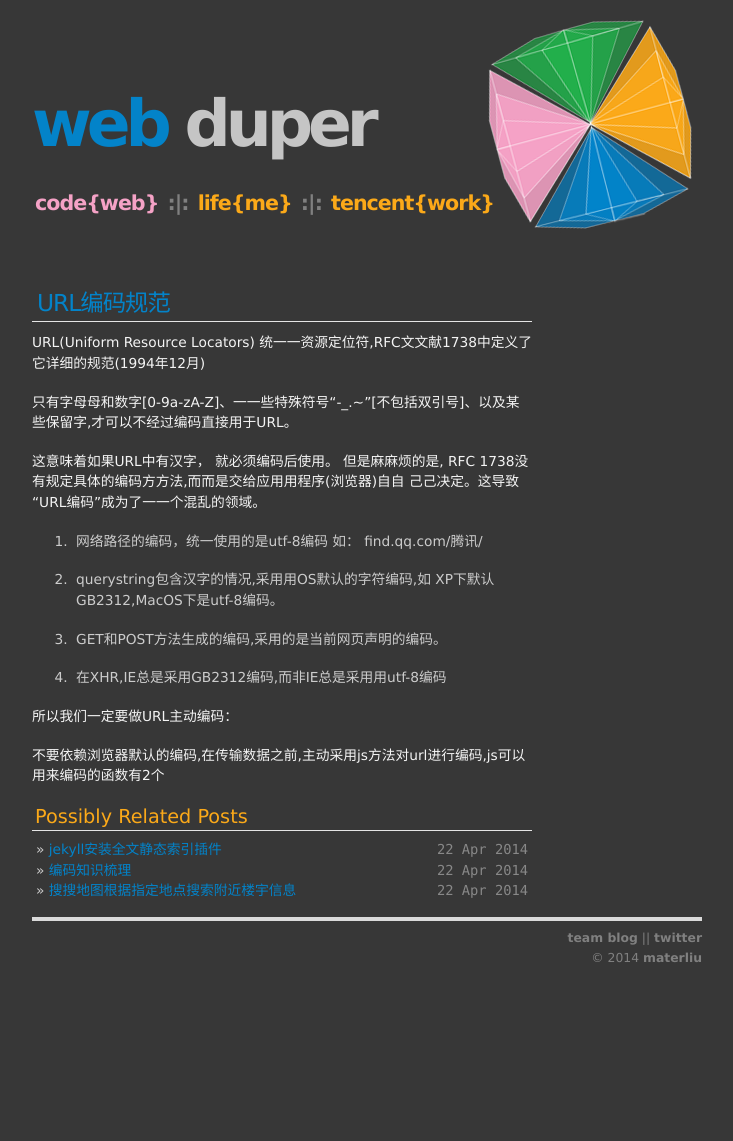
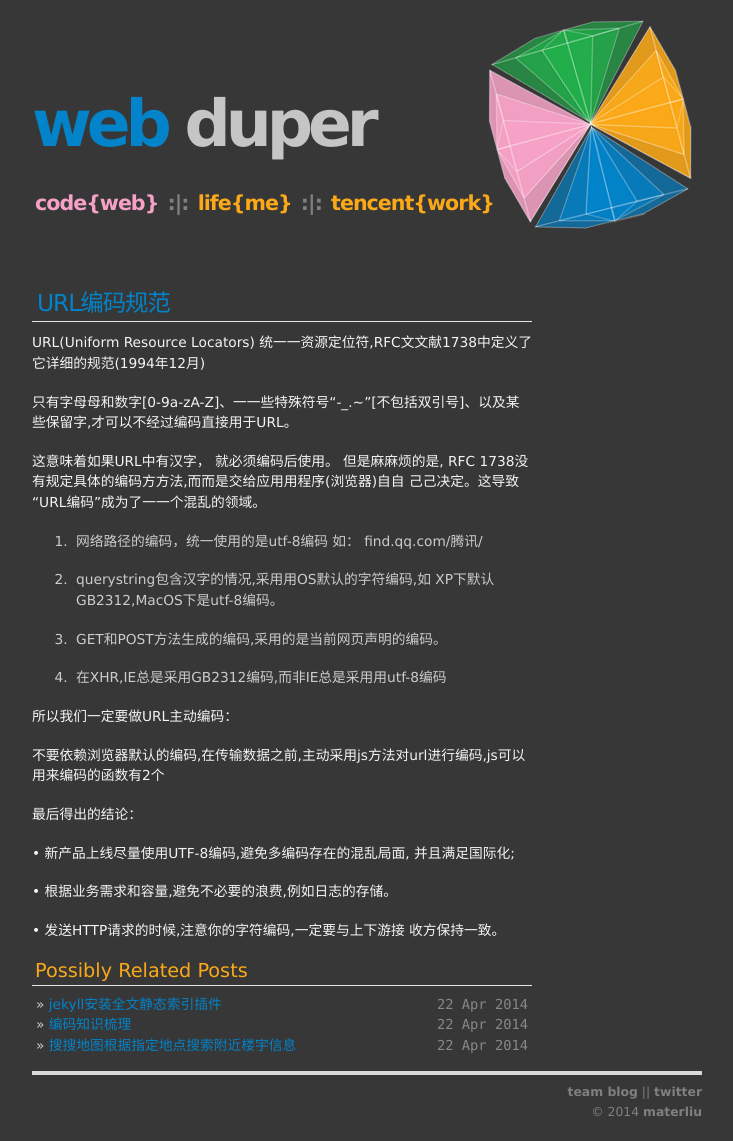
Before and after one commit to materliu/materliu.github.io, a Jekyll site: the page built from all/web/_posts/2014-04-23-uri-encode.md, in a window 1280 px wide. Shown: the whole page, without its empty margins (273-1006 px from the left). Built offline with Jekyll 4.4.1, drawn with Linux system fonts in a browser that asks for light colours; Markdown is read by kramdown in place of the engine named in the settings; before the commit the page ends 987 px from its top, so only the background shows below that.

Commit message:
结论添加！

```diff
--- a/all/tencent/_posts/2014-04-23-uri-encode.md
+++ b/all/web/_posts/2014-04-23-uri-encode.md
@@ -22,3 +22,12 @@ URL(Uniform Resource Locators) 统⼀一资源定位符,RFC⽂文献1738中定
 所以我们一定要做URL主动编码：
 
 不要依赖浏览器默认的编码,在传输数据之前,主动采用js方法对url进行编码,js可以用来编码的函数有2个
+
+
+最后得出的结论：
+
+• 新产品上线尽量使用UTF-8编码,避免多编码存在的混乱局面, 并且满足国际化;
+
+• 根据业务需求和容量,避免不必要的浪费,例如日志的存储。
+
+• 发送HTTP请求的时候,注意你的字符编码,一定要与上下游接 收方保持一致。
```
